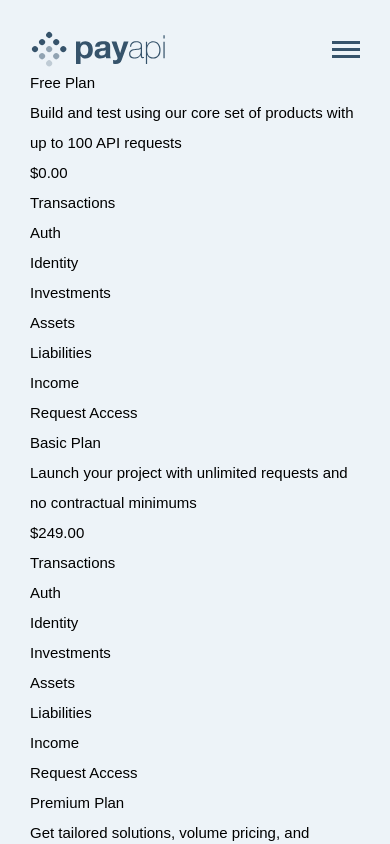
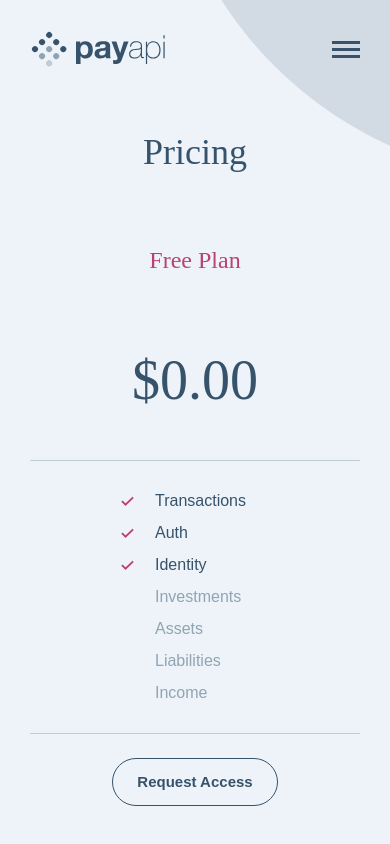
Before and after one commit to ittybe/payapi, a React (Create React App) app: page /pricing in a window 390 px wide. Shown: the top 844 px of the page. Built offline with nearby package versions, Linux system fonts and the light colour scheme.

Commit message:
pricing styles mobile

```diff
--- a/src/Pricing.css
+++ b/src/Pricing.css
@@ -0,0 +1,83 @@
+.pricing-page::after {
+    @apply rounded-full;
+    content: "";
+    display: block;
+    height: 780px;
+    width: 780px;
+
+    position: absolute;
+    z-index: 0;
+    background-color: var(--lighter-blue);
+    top: -600px;
+    right: -550px;
+}
+
+.pricing-page__heading {
+    @apply my-12;
+    font-size: var(--m-pricing-page__heading--font-size);
+    font-family: var(--heading-font-family);
+    color: var(--blue);
+    text-align: center;
+}
+
+.plan {
+    @apply mb-12;
+    text-align: center;
+}
+
+.plan__about {
+    display: none;
+}
+
+.plan__price {
+    @apply mt-10;
+    font-size: var(--m-plan__price--font-size);
+    font-family: var(--heading-font-family);
+    color: var(--blue);
+}
+
+.plan__heading {
+    font-size: var(--m-plan__heading--font-size);
+    font-family: var(--heading-font-family);
+    color: var(--primary-pink);
+}
+.plan__pros {
+    @apply py-6 my-6;
+    border-top: 1px solid #BFCBD5;
+    border-bottom: 1px solid #BFCBD5;
+}
+.plan__pro {
+    @apply mx-auto;
+    display: flex;
+    align-items: center;
+    color: var(--blue);
+    font-size: var(--m-plan__pro--font-size);
+    width: 150px;
+}
+.plan__pro::before {
+    content: "";
+    display: block;
+    width: 15px;
+    height: 10px;
+    margin-right: 20px;
+    background-image: url("./assets/shared/desktop/icon-check.svg");
+    background-repeat: no-repeat;
+    background-size: contain;
+    background-position: top;
+}
+.plan__pro--unactive {
+    color: #92A3B2;
+}
+
+.plan__pro--unactive::before {
+    background-image: none;
+}
+
+
+@media screen and (min-width: 768px) {
+
+}
+
+@media screen and (min-width: 1248px) {
+
+}
--- a/src/Pricing.js
+++ b/src/Pricing.js
@@ -4,8 +4,9 @@ import "./Pricing.css";
 export class Pricing extends react.Component {
     render() {
         return (
-            <div className="pricing-page">
-                <div className="pricing-section page-margin-x">
+            <div className="pricing-page page-margin-x">
+                <div className="pricing-page__heading">Pricing</div>
+                <div className="pricing-section">
                     <div className="plan">
                         <div className="plan__heading">Free Plan</div>
                         <div className="plan__about">Build and test using our core set of products with up to 100 API requests</div>
@@ -13,15 +14,15 @@ export class Pricing extends react.Component {
                             $0.00
                         </div>
                         <div className="plan__pros">
-                            <div className="plan__pro plan__pro--unactive">Transactions</div>
-                            <div className="plan__pro plan__pro--unactive">Auth</div>
-                            <div className="plan__pro plan__pro--unactive">Identity</div>
+                            <div className="plan__pro">Transactions</div>
+                            <div className="plan__pro">Auth</div>
+                            <div className="plan__pro">Identity</div>
                             <div className="plan__pro plan__pro--unactive">Investments</div>
                             <div className="plan__pro plan__pro--unactive">Assets</div>
                             <div className="plan__pro plan__pro--unactive">Liabilities</div>
                             <div className="plan__pro plan__pro--unactive">Income</div>
                         </div>
-                        <div className="btn btn--hollow btn--blue">Request Access</div>
+                        <div className="btn btn--hollow-blue">Request Access</div>
                     </div>
                     <div className="plan">
                         <div className="plan__heading">Basic Plan</div>
@@ -31,15 +32,15 @@ export class Pricing extends react.Component {
                             $249.00
                         </div>
                         <div className="plan__pros">
-                            <div className="plan__pro plan__pro--unactive">Transactions</div>
-                            <div className="plan__pro plan__pro--unactive">Auth</div>
-                            <div className="plan__pro plan__pro--unactive">Identity</div>
-                            <div className="plan__pro plan__pro--unactive">Investments</div>
-                            <div className="plan__pro plan__pro--unactive">Assets</div>
+                            <div className="plan__pro">Transactions</div>
+                            <div className="plan__pro">Auth</div>
+                            <div className="plan__pro">Identity</div>
+                            <div className="plan__pro">Investments</div>
+                            <div className="plan__pro">Assets</div>
                             <div className="plan__pro plan__pro--unactive">Liabilities</div>
                             <div className="plan__pro plan__pro--unactive">Income</div>
                         </div>
-                        <div className="btn btn--hollow btn--blue">Request Access</div>
+                        <div className="btn btn--hollow-blue">Request Access</div>
                     </div>
                     <div className="plan">
                         <div className="plan__heading">Premium Plan</div>
@@ -49,15 +50,15 @@ export class Pricing extends react.Component {
                             $499.00
                         </div>
                         <div className="plan__pros">
-                            <div className="plan__pro plan__pro--unactive">Transactions</div>
-                            <div className="plan__pro plan__pro--unactive">Auth</div>
-                            <div className="plan__pro plan__pro--unactive">Identity</div>
-                            <div className="plan__pro plan__pro--unactive">Investments</div>
-                            <div className="plan__pro plan__pro--unactive">Assets</div>
-                            <div className="plan__pro plan__pro--unactive">Liabilities</div>
-                            <div className="plan__pro plan__pro--unactive">Income</div>
+                            <div className="plan__pro">Transactions</div>
+                            <div className="plan__pro">Auth</div>
+                            <div className="plan__pro">Identity</div>
+                            <div className="plan__pro">Investments</div>
+                            <div className="plan__pro">Assets</div>
+                            <div className="plan__pro">Liabilities</div>
+                            <div className="plan__pro">Income</div>
                         </div>
-                        <div className="btn btn--hollow btn--blue">Request Access</div>
+                        <div className="btn btn--hollow-blue">Request Access</div>
                     </div>
                 </div>
                 <div className="email-section page-margin-x">
--- a/src/index.css
+++ b/src/index.css
@@ -7,6 +7,7 @@
     margin-left: var(--m-page-margin-x);
     margin-right: var(--m-page-margin-x);
 }
+
 .email-section__heading {
     @apply leading-tight;
     font-size: var(--m-big-heading);
@@ -14,10 +15,12 @@
     text-align: center;
     color: var(--blue);
 }
+
 .page-padding-x {
     padding-left: var(--m-page-margin-x);
     padding-right: var(--m-page-margin-x);
 }
+
 body {
     @apply leading-loose;
     position: relative;
@@ -32,6 +35,15 @@ html {
     overflow-x: hidden;
 }
 
+.btn {
+    @apply inline-block rounded-full py-2 px-6;
+}
+
+.btn--hollow-blue {
+    border: 1px var(--blue) solid;
+    font-weight: bold;
+    color: var(--blue);
+}
 @media screen and (min-width: 768px) {
     .email-section__heading {
         font-size: var(--t-home-big-heading)
--- a/src/variables.css
+++ b/src/variables.css
@@ -36,5 +36,16 @@
     --m-page-margin-y: 30px;
     --m-page-margin-x: 30px;
 
+    /* pricing */
+    --m-pricing-page__heading--font-size: 36px;
+    --m-plan__heading--font-size: 24px;
+    --m-plan__price--font-size: 56px;
+    --m-plan__pro--font-size: 16px;
+    --t-plan__about--font-size: 15px;
+    --t-pricing-page__heading--font-size: 48px;
+    --t-plan__price--font-size: 48px;
+
+    --d-pricing-page__heading--font-size: 52px;
+
     --max-width-home-desktop: 1000px;
 }
```
